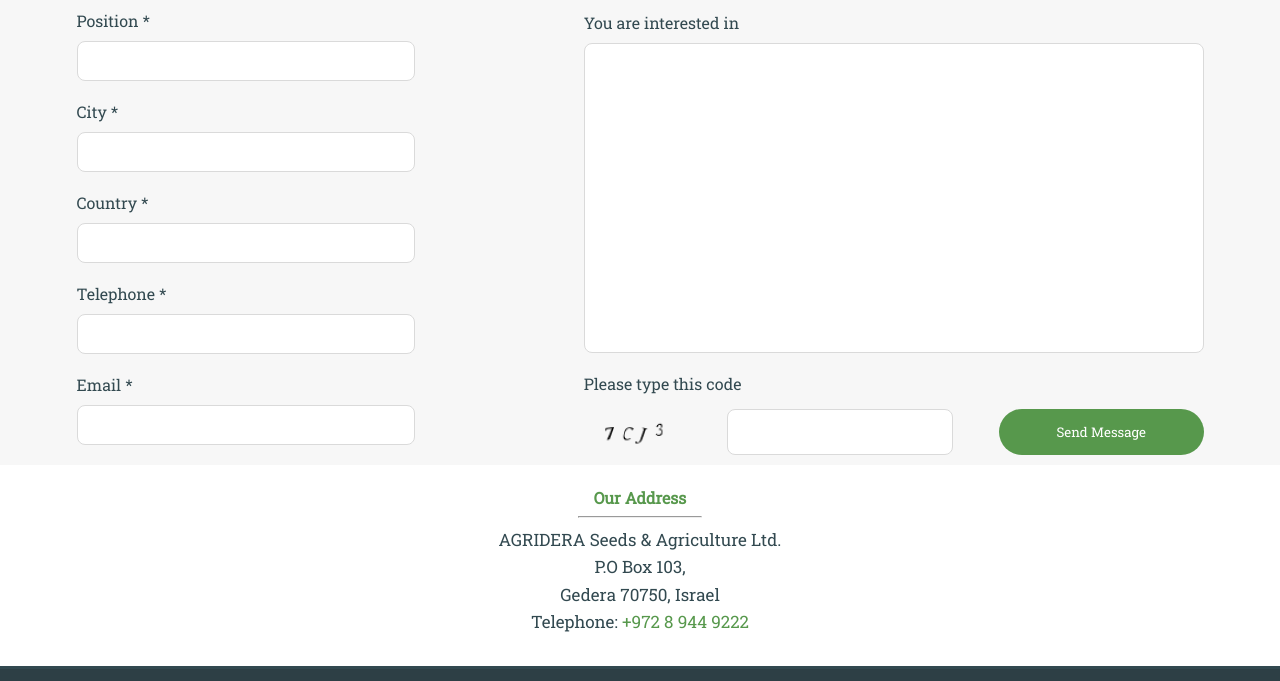
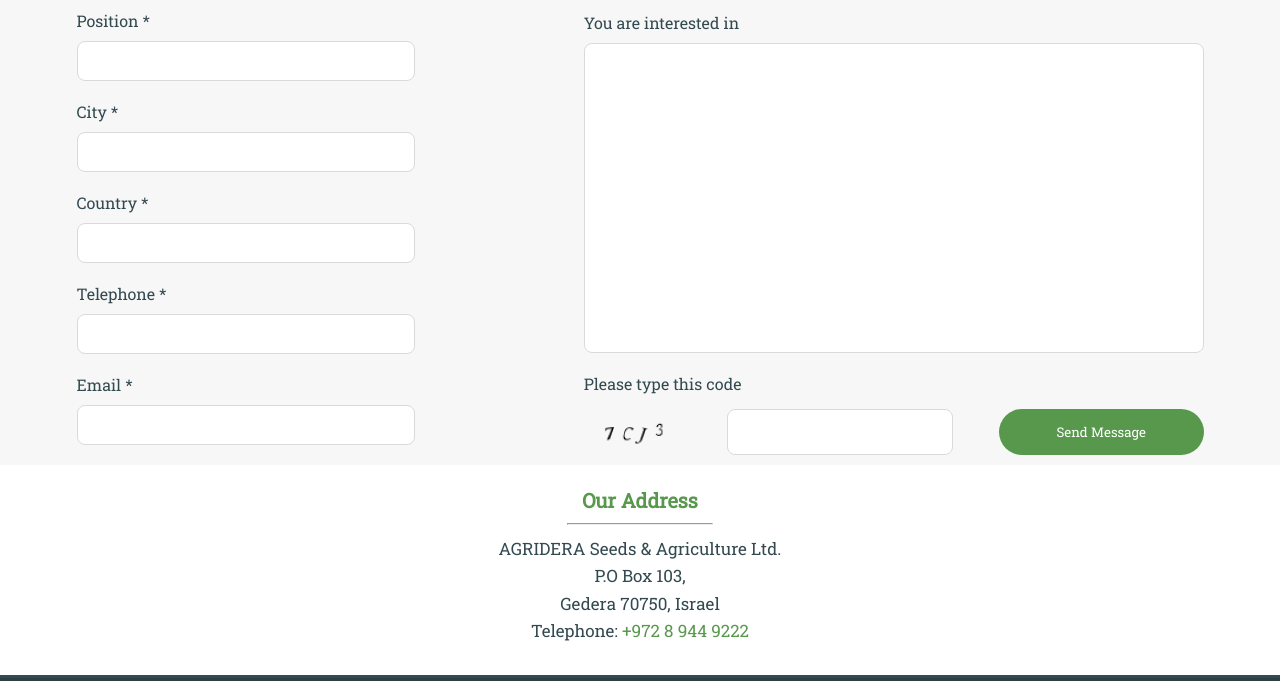
Before and after one commit to Denis9506/Denis9506.github.io, a plain HTML site: page pages/Contact-us.html in a window 1280 px wide. Shown: the part 809-1490 px from the top of the page. Drawn offline with Linux system fonts and the light colour scheme.

Commit message:
Add files via upload

```diff
--- a/css/style.css
+++ b/css/style.css
@@ -546,3 +546,9 @@ input[type=submit]{
 .above-footer a{
     color:#57984C;
 }
+
+.title-address {
+    color: #57984C;
+    width: 26%;
+    font-size: 20px;
+}
```
